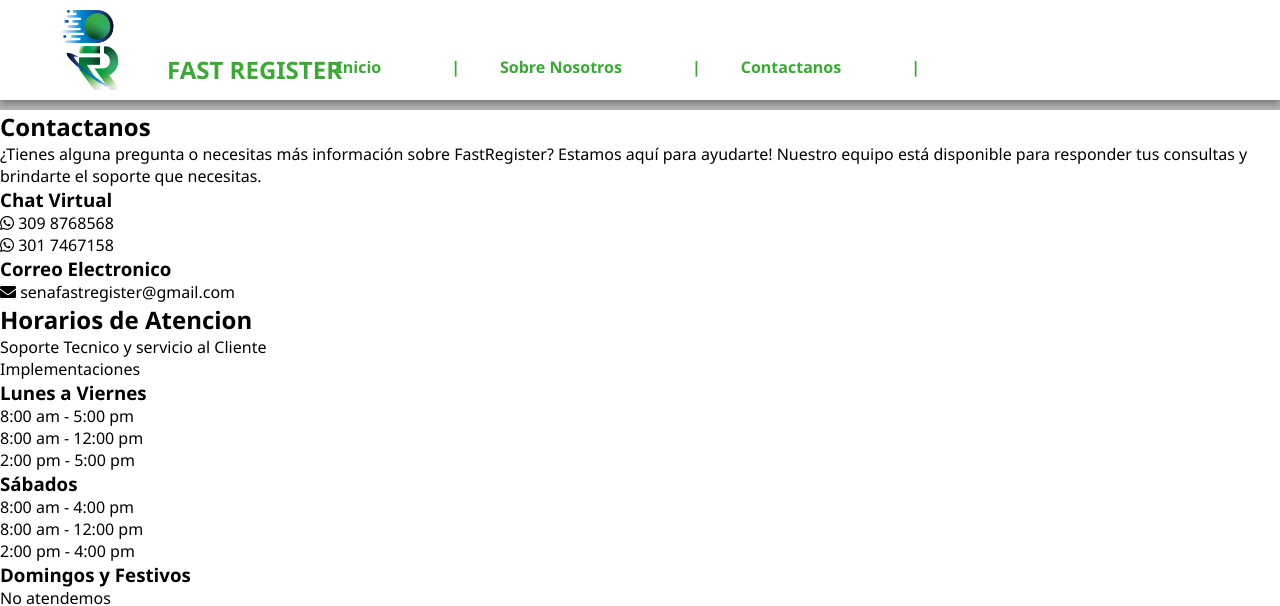
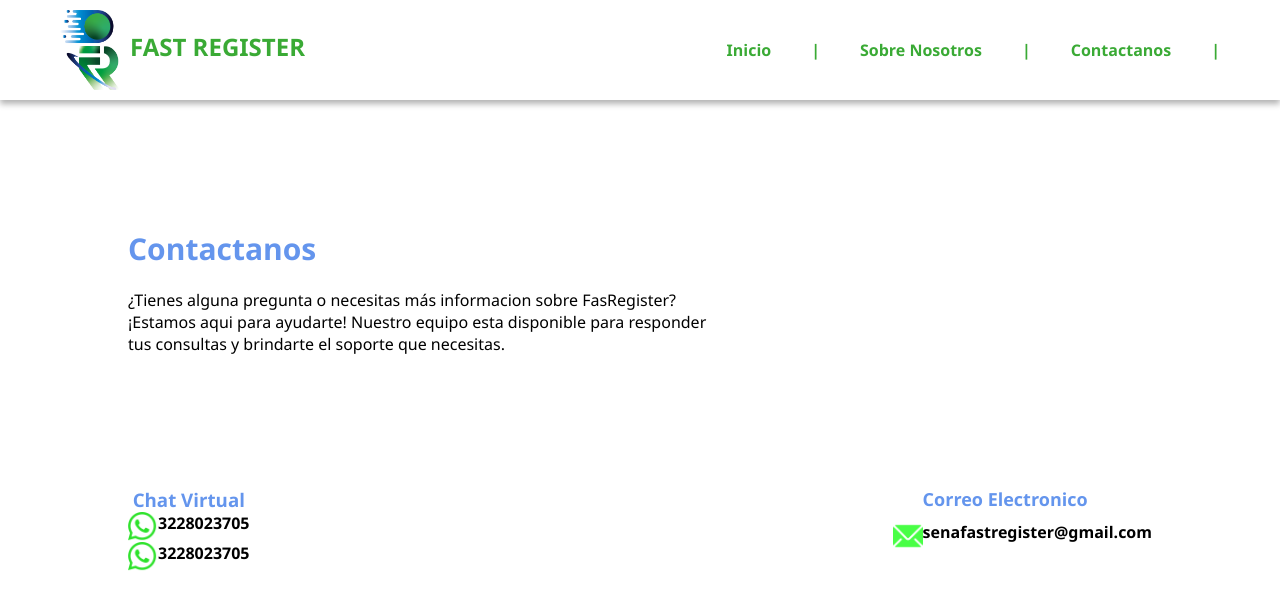
Before and after one commit to Brandonvilla10/SFR, a PHP site: page /contactanos.php in a window 1280 px wide. Shown: the top 606 px of the page. Run offline with PHP 8.4, Linux system fonts and the light colour scheme.

Commit message:
Contactanos y algujnos cambios minimos

```diff
--- a/contactanos.php
+++ b/contactanos.php
@@ -1,128 +1,110 @@
 <!DOCTYPE html>
-<html lang="es">
+<html lang="en">
 <head>
-  <meta charset="utf-8"/>
-  <meta content="width=device-width, initial-scale=1.0" name="viewport"/>
-  <title>
-   Fast Register
-  </title>
-  <link href="https://cdnjs.cloudflare.com/ajax/libs/font-awesome/5.15.3/css/all.min.css" rel="stylesheet"/>
-    <link href="../Daniel Pedroz/css/contactanosStyle.css" rel="stylesheet"/>
+  <meta charset="UTF-8">
+  <meta name="viewport" content="width=device-width, initial-scale=1.0">
+  <title>Contactanos</title>
+  <link rel="stylesheet" href="css/contactanosStyle.css">
 </head>
 <body>
+
 <?php include("template/header.php") ?>
-  <div class="container">
-   <section class="section contact-info">
-    <h2>
-     Contactanos
-    </h2>
-    <p>
-     ¿Tienes alguna pregunta o necesitas más información sobre FastRegister? Estamos aquí para ayudarte! Nuestro equipo está disponible para responder tus consultas y brindarte el soporte que necesitas.
-    </p>
-    <div class="contact-info-row">
-     <div>
-      <h3>
-       Chat Virtual
-      </h3>
-      <p>
-       <i class="fab fa-whatsapp whatsapp-icon">
-       </i>
-       309 8768568
-      </p>
-      <p>
-       <i class="fab fa-whatsapp whatsapp-icon">
-       </i>
-       301 7467158
-      </p>
+
+<section class="main">
+
+  <div class="contactanos">
+      <h1 class="tituloContactanos" style="padding-bottom: 20px; font-size: 30px; color: cornflowerblue;">Contactanos</h1>
+
+      <p>¿Tienes alguna pregunta o necesitas más informacion sobre FasRegister? <br> ¡Estamos aqui para ayudarte! Nuestro equipo esta disponible para responder <br> tus consultas y brindarte el soporte que necesitas.</p>
   </div>
-     <div>
-      <h3>
-       Correo Electronico
-      </h3>
-      <p>
-       <i class="fas fa-envelope email-icon">
-       </i>
-       <a href="mailto:senafastregister@gmail.com" style="color: #000000;">
-        senafastregister@gmail.com
-       </a>
-      </p>
+
+  <div class="informacionDatos" >
+
+    <section class="seccionIzquierda">
+
+
+      <div class="numeros">
+      <h3 style="color:cornflowerblue ;">Chat Virtual</h3>
+        <div class="whatsapp">
+          <img style="object-fit: cover;" height="30px" width="30px" src="assets/img/iconosRedesSociales/whatsapp (1).png" alt="Whatassp">
+          <p>3228023705</p>
+        </div>
+
+        <div class="whatsapp">
+          <img style="object-fit: cover;" height="30px" width="30px" src="assets/img/iconosRedesSociales/whatsapp (1).png" alt="Whatassp">
+          <p>3228023705</p>
         </div>
       </div>
-   </section>
-   <section class="section hours">
-    <div class="hours-row">
-     <div>
-      <h2>
-       Horarios de Atencion
-      </h2>
-      <p class="support-text">
-       Soporte Tecnico y servicio al Cliente
-      </p>
-      <p class="support-text">
-       Implementaciones
-      </p>
-     </div>
-     <div>
-      <h3>
-       Lunes a Viernes
-      </h3>
-      <p>
-       8:00 am - 5:00 pm
-      </p>
-      <p>
-       8:00 am - 12:00 pm
-      </p>
-      <p>
-       2:00 pm - 5:00 pm
-      </p>
-     </div>
-     <div>
-      <h3>
-       Sábados
-      </h3>
-      <p>
-       8:00 am - 4:00 pm
-       <p>
-        8:00 am - 12:00 pm
-       </p>
-       <p>
-        2:00 pm - 4:00 pm
-       </p>
-      </p>
-     </div>
-     <div>
-      <h3>
-       Domingos y Festivos
-      </h3>
-      <p>
-       No atendemos
-      </p>
+
+      <div  class="direccionCorreo">
+        <strong class="tituloCorreo" style="color: cornflowerblue; font-size:large;">Correo Electronico</strong>
+
+        <div style="display: flex;flex-direction:row;margin-top: 10px;justify-content: center;">
+          <img style="object-fit: cover;" height="30px" width="30px" src="assets/img/iconosRedesSociales/correo-electronico.png" alt="">
+
+          <p style="font-weight: 600;">senafastregister@gmail.com</p>
         </div>
       </div>
+
     </section>
-   <section class="section location">
-    <div class="location-content">
-     <div class="map">
-      <iframe allowfullscreen="" height="300" loading="lazy" referrerpolicy="no-referrer-when-downgrade" src="https://www.google.com/maps/embed?pb=!1m18!1m12!1m3!1d1989.0246716860893!2d-75.14883548094592!3d4.401870274949088!2m3!1f0!2f0!3f0!3m2!1i1024!2i768!4f13.1!3m3!1m2!1s0x8e38daac36ef33ef%3A0xc4167c4b60b14a15!2sSENA%20Centro%20de%20Industria%20y%20de%20la%20Construcci%C3%B3n!5e0!3m2!1ses!2sco!4v1736385326864!5m2!1ses!2sco" style="border:0;" width="100%">
-      </iframe>
+
+
+    <section class="horariosDeAtencion">
+
+      <h1 class="horarios">Horarios De Atencion</h1>
+
+      <div class="servicioHora">
+
+        <div class="servicios">
+          <h5>Soporte Tecnico y Servicio Al Cliente</h5>
+          <h5>Implementaciones</h5>
         </div>
-     <div>
-      <h2>
-       Encuentranos
-      </h2>
-      <p>
-       SENA Centro de Industria y la Construcción
-      </p>
-      <p>
-       141- Sector, Cra. 45 Sur #1255, Ibagué, Tolima
-      </p>
-      <p>
-       Te esperamos!
-      </p>
+
+        <div class="hora">
+          <p class="title">Lunes a Viernes</p>
+
+          <p class="textoHorarios">8:00 am - 5:00 pm</p>
+          <p class="textoHorarios">8:00 am - 12:00 pm</p>
+          <p class="textoHorarios">2:00 pm - 5:00 pm</p>
         </div>
+
+        <div class="hora">
+          <p class="title">Sabados</p>
+
+          <p class="textoHorarios">8:00 am - 4:00 pm</p>
+          <p class="textoHorarios">8:00 am - 12:00 pm</p>
+        </div>
+
+        <div class="hora">
+          <p class="title">Domingos y Festivos</p>
+
+          <p class="textoHorarios">No atendemos</p>
+        </div>
+
+
+      </div>
+
+
+    </section>
+
+  </div>
+
+
+  <section class="ubicacion">
+  <iframe  src="https://www.google.com/maps/embed?pb=!1m18!1m12!1m3!1d3881.8511754509095!2d-75.15146629447138!3d4.40213938502074!2m3!1f0!2f0!3f0!3m2!1i1024!2i768!4f13.1!3m3!1m2!1s0x8e38daac36ef33ef%3A0xc4167c4b60b14a15!2sSENA%20Centro%20de%20Industria%20y%20de%20la%20Construcci%C3%B3n!5e0!3m2!1ses!2sco!4v1737151841150!5m2!1ses!2sco" width="600" height="450" style="border:0;" allowfullscreen="" loading="lazy" referrerpolicy="no-referrer-when-downgrade"></iframe>
+
+  <div class="textoEncuentranos">
+    <h1 class="h1Encuentranos" style="color: cornflowerblue;">Encuentranos</h1>
+
+    <p class="parrafoUbicacion"style="color: rgb(53, 75, 118); text-align:center;">Sena Centro De Industria y La Construccion</p>
+    <p class="parrafoUbicacion"style="color: rgb(53, 75, 118);text-align:center;">141-sector cra.45 sur #1255, Ibague Tolima</p>
+    <p class="parrafoUbicacion"style="color: rgb(52, 189, 56);text-align:center;">Te esperamos!</p>
   </div>
   </section>
-  </div>
+
+</section>
+
 <?php include("template/footer.html") ?>
+
 </body>
 </html>
--- a/css/contactanosStyle.css
+++ b/css/contactanosStyle.css
@@ -1,196 +1,171 @@
-/* Color verde de las letras y de mas rgba(58,170,53,255) */
-/* azulito de la pagina rgba(101,172,223,255) */
-*{margin: 0;padding: 0;font-family: 'Segoe UI', Tahoma, Geneva, Verdana, sans-serif; }
-a{ text-decoration: none ;}
-b{color: rgba(58,170,53,255);}
 
-header{
-    height: 80px;
-    width: 100%;
-    margin-bottom: 16px;
+.contactanos{
+    display: flex;
+    flex-direction: column;
+    width:max(100px,100%);
+    box-sizing:border-box;
+    margin-top: 10vh;
 }
 
-
-.logoNav{
-    padding-left: 40px;
-    padding-top: 8px;
-    height: 100px;
+@media (min-width:320px) {
+    *{
+        text-align: center;
+        font-family: 'Segoe UI', Tahoma, Geneva, Verdana, sans-serif;
     }
-
-.imglogo{
-    float: left;
-    position: absolute;
-    left: 100px;
-    width: 77px;
-}
-
-
-.SENA_FAST_REGISTER{
-    width: 212px;
-    height: 40px;
-    float: left;
-    position: absolute;
-    left: 167px;
-    padding-top: 23px;
-    font-weight: 900;
-    font-size: x-large;
-    color: rgba(58, 170, 53, 255);
-
+    .numeros{
+        display: grid;
+        grid-template-columns:repeat(2,10%);
+        font-weight: 700;
+        margin-top: 30px;
     }
 
 
 
-.listaheader{
-    list-style: none;
-    list-style-type: none;
-    float: right;
-    display: flex;
-    padding-right: 300px;
-    padding-top: 34px;
+    .direccionCorreo{
+        margin-top: 30px;
+    }
 
+    .informacionDatos{
+        margin-top: 20%;
+    }
+
+    .horarios{
+        margin-top: 40px;
+        color: cornflowerblue;
+        font-size: 30px;
+    }
+
+    .servicios{
+        margin-top: 20px;
+        font-size: large;
+        color: rgb(53, 75, 118);
 
     }
 
-.listaMenu{
-    margin-right: 30px;
-    color: rgba(58,170,53,255);
+    .numeros{
+        display: flex;
+        flex-direction: column;
+        align-items: center;
+        justify-content: center;
     }
 
-.sombraNav{
-    height: 10px;
-    width: 100%;
-    background-color: black ;
-    opacity: 0.3;
-}
-.contactanos{
+    .whatsapp{
         display: flex;
-    flex-direction: column;
-    margin-top: 150px;
-    margin-left: 150px ;
+        flex-direction: row;
     }
 
-.h1Contactanos{
-    color: rgba(101,172,223,255) ;
-    padding-bottom: 30px;
+    .hora{
+        margin-top: 30px;
     }
 
-.textoContactanos{
-    color: black;
+    .title{
+        color: cornflowerblue;
+        font-weight: 600;
+    }
+
+    .textoHorarios{
+        color: rgb(48, 227, 48);
+    }
+
+    .ubicacion{
+        margin-bottom: 100px;
+    }
+
+    iframe{
+        width: 100%;
+        height: 300px;
+        padding: 30px;
+        border-radius: 42px;
+    }
+
+    .h1Encuentranos{
+        font-size: 5vh;
+    }
+}
+
+@media (min-width:768px){
+    .main{
+        margin: 10%;
+    }
+    *{
+        text-align: left;
+    }
+    .tituloContactanos{
+        text-align: left;
     }
 
     .seccionIzquierda{
-    margin-left: 150px;
-    margin-top: 80px;
-    width: 35%;
-    height: 190px;
+        display: flex;
+        flex-direction: row;
+        justify-content: space-between;
     }
 
-.SubChatVirtual{
-    font-weight: bolder;
-    font-size: 22px;
-    color: rgba(101,172,223,255) ;
+    .tituloCorreo{
+        margin-left: 30px;
     }
-
-.lineamiento{
-    padding-top: 20px;
-    display: flex;
-    width: 300px;
-}
-.logosWhastapp{
-    display: flex;
+    .numeros{
         flex-direction: column;
     }
 
-.ImgWhastapp{
-    padding-bottom: 15px;
-}
-.numerosContacto{
-
-    display: flex;
-    flex-direction: column;
-}
-
-.numeros{
-    color: black;
-    font-size: 20px;
-    padding-bottom: 18px;
-    padding-left: 6px;
-}
-
-.seccionDerecha{
-    width: 465px;
-    height: 200px;
-    float: right;
-    position: absolute;
-    right: 150px;
-    top: 470px;
-}
-
-.tituloCorreo{
-    color: rgba(101,172,223,255);
-    font-weight: bolder;
-    font-size: x-large;
-    margin-left: 34px;
-}
-
-.lineamiento2{
-    padding-top: 20px;
-    display: flex;
-    width: 300px;
-}
-
-.labelEmail{
-    font-size: large;
-    padding-top: 3px;
-    padding-left: 10px;
-}
-
-.labeldirreccionCorreo{
-    color: black;
-    font-size: 18px;
+    .servicioHora{
+    display: grid;
+    grid-template-columns: repeat(4,1fr);
+    align-items: center;
     }
 
 
-.horariosDeAtencion{
-    margin-left: 150px;
-    width: 70%;
-    height: 210px;
+    .textoEncuentranos{
+        display: flex;
+        flex-direction: column;
+        align-items: center;
     }
 
-.lableHorarioDeAtencion{
-    font-size: 30px;
-    font-weight: 700;
-    color: rgba(101,172,223,255);
+    .parrafoUbicacion{
+        font-size: large;
     }
-
-.textoHorarios{
-    padding-top: 60px;
-    font-size: larger;
-    font-weight: 400;
-    color: rgba(12, 4, 43);
 
 }
 
+@media (min-width:1024px){
 
+    .informacionDatos{
+        margin-top: 10%;
+    }
 
-.footer{
-    margin-top: 100px;
-    background-color: rgb(83, 155, 207);
-    height: 170px;
-    width: 100%;
-    border-top-left-radius: 100px;
-    border-top-right-radius: 100px;
-    position: absolute;
-    bottom: -700px;
-    z-index: -1;
+    .ubicacion{
+    display: flex;
+    flex-direction: row;
+    align-items: center;
     }
-.info{
-    position: absolute;
-    left: 100px;
+
+    .servicioHora{
+        display: grid;
+        grid-template-columns: 3fr 2fr 2fr 2fr;
+        align-items: center;
+        }
+}
+
+@media (min-width:1496px) {
+    .informacionDatos{
+        margin-top: 5%;
+    }
+    .whatsapp{
+        margin-top: 15%;
+    }
+
+    iframe{
+        padding: unset;
         margin-top: 30px;
+        width: 70%;
+        height: 400px;
     }
-.copyrigh{
-    position: absolute;
-    left: 660px;
-    margin-top: 120px;
+
+    .direccionCorreo{
+        margin-right: 50px;
     }
+
+    .textoEncuentranos{
+        margin-left: 50px;
+    }
+
+}
--- a/pruebas/asidebar.css
+++ b/pruebas/asidebar.css
@@ -15,6 +15,7 @@
     flex-direction: row;
     height: 10vh;
     align-items: center;
+
 }
 
 .gota{
--- a/template/footer.html
+++ b/template/footer.html
@@ -38,7 +38,7 @@
     .informacion,.copyrigh{
         line-height: 17px;
         font-size: small;
-        color: white !important;
+        color: white ;
         font-family: 'Segoe UI', Tahoma, Geneva, Verdana, sans-serif;
     }
 
```
Also changed, not shown: css/style.css (+1 -8 lines). Lines whose indentation alone changed are shown as unchanged.
